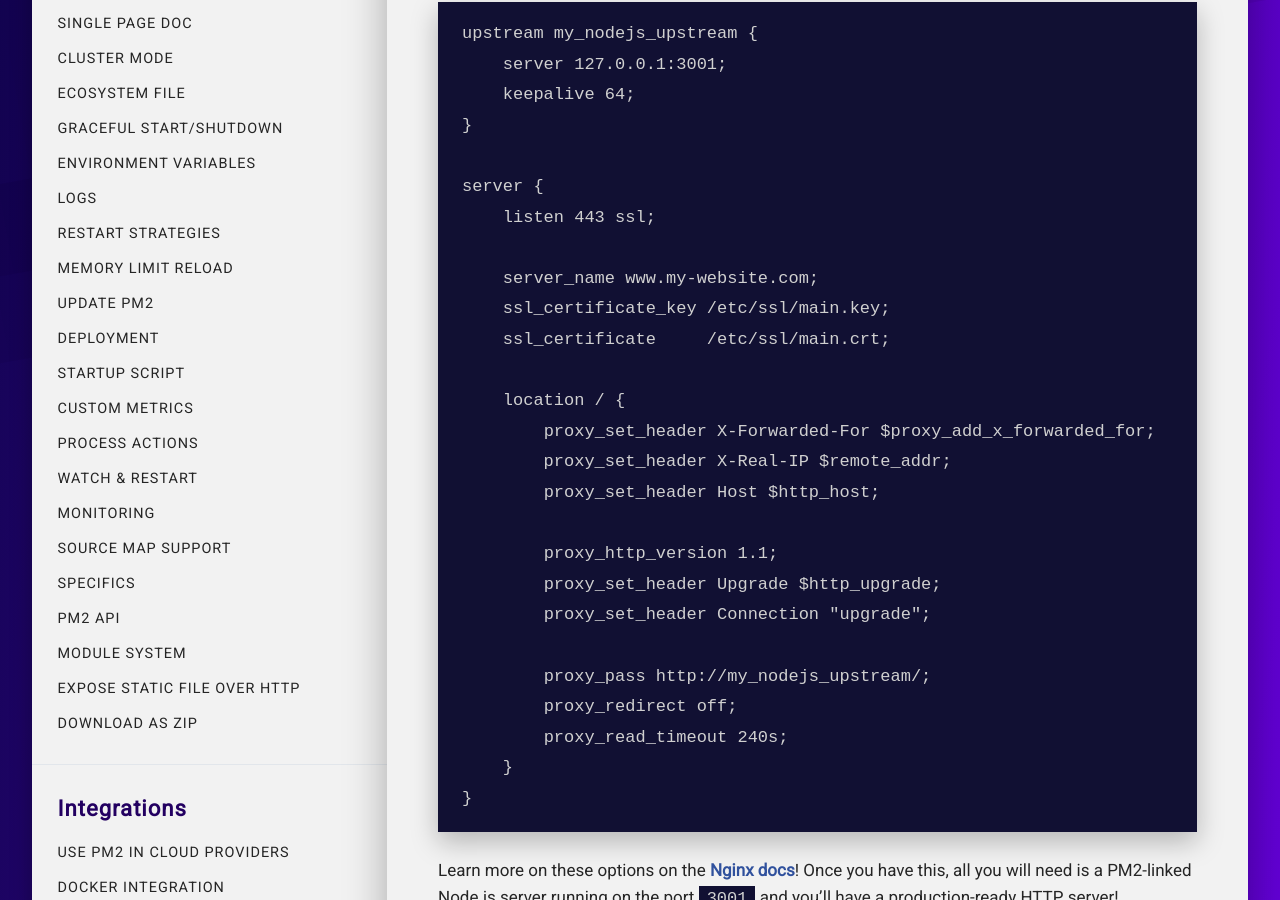
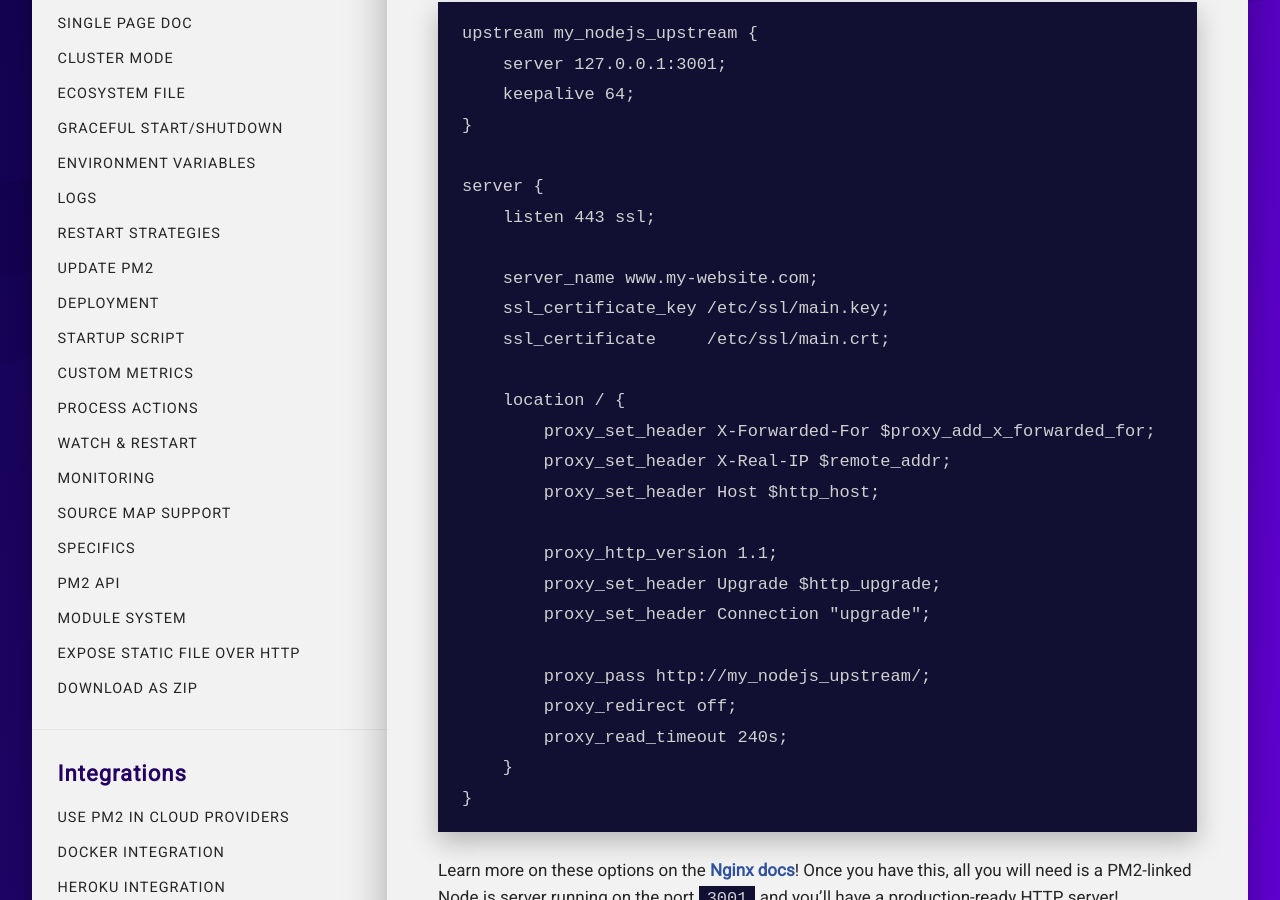
Before and after one commit to pm2-hive/pm2-hive.github.io, a Jekyll site: the page built from docs/tutorial/setup-with-nginx.md, in a window 1280 px wide and 900 px high, scrolled down 535 px. Built offline with Jekyll 4.4.1, drawn with Linux system fonts in a browser that asks for light colours; comment, search, counter and statistics services are not loaded.

Commit message:
Update nav.yml

```diff
--- a/_data/nav.yml
+++ b/_data/nav.yml
@@ -23,8 +23,6 @@
       url: /docs/usage/log-management/
     - title: Restart Strategies
       url: /docs/usage/restart-strategies/
-    - title: Memory Limit Reload
-      url: /docs/usage/memory-limit/
     - title: Update PM2
       url: /docs/usage/update-pm2/
     - title: Deployment
```
